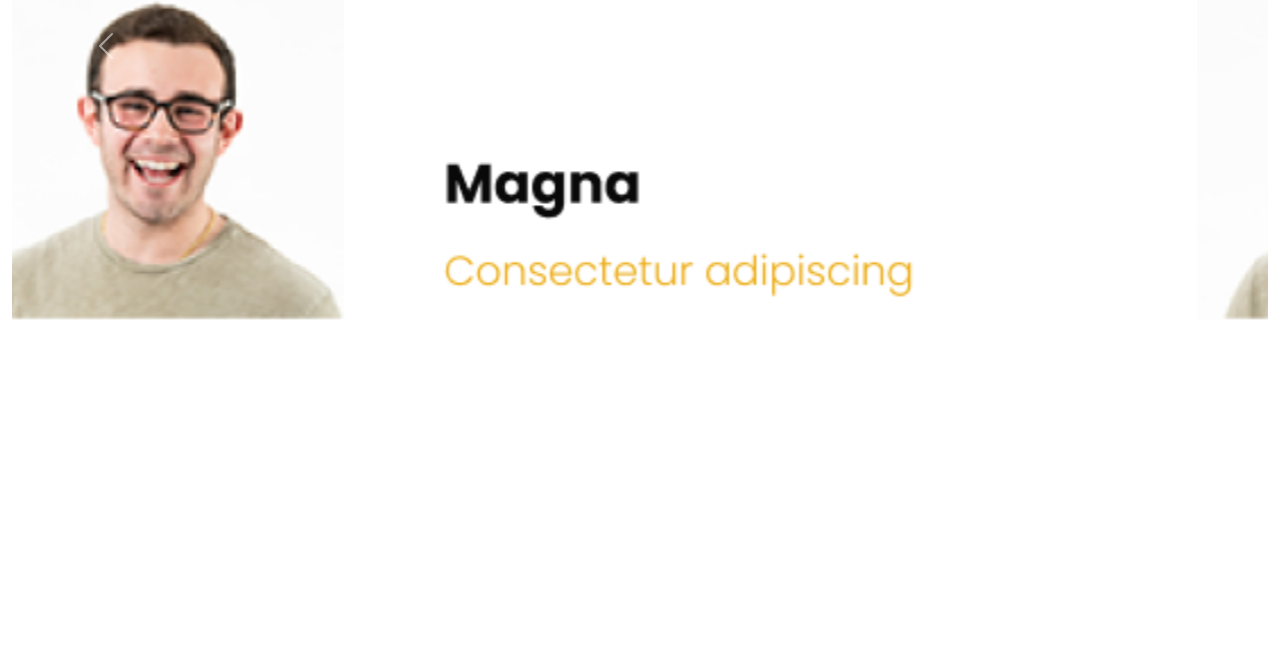
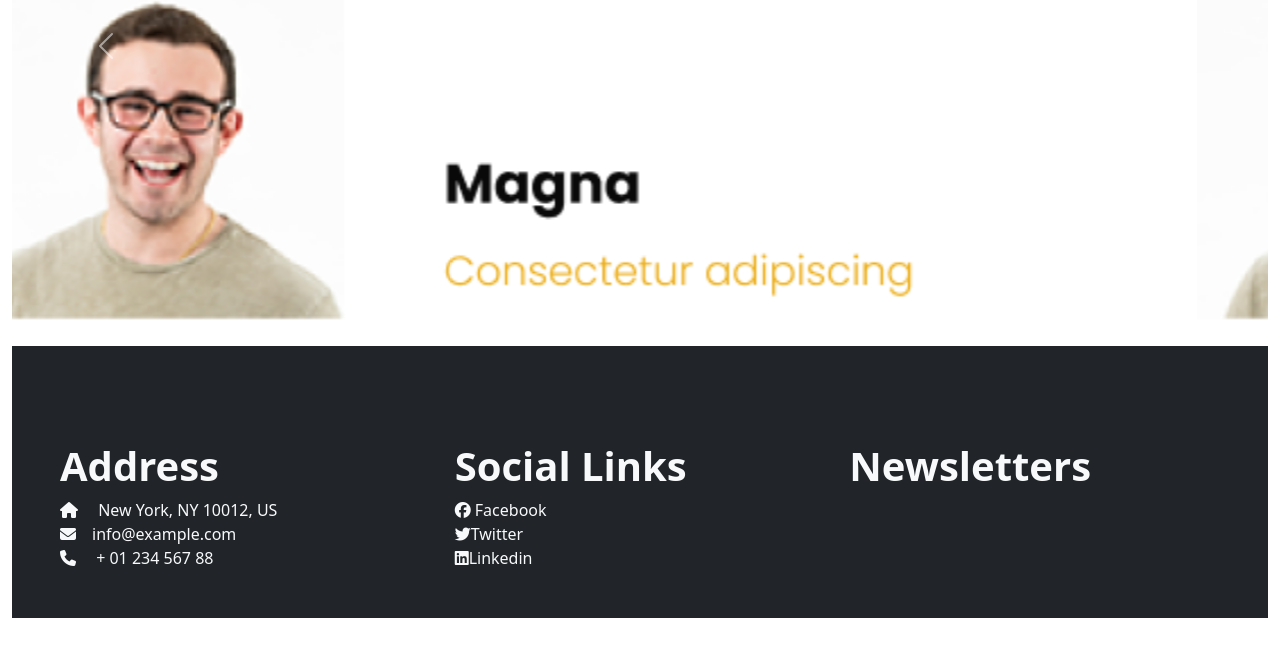
Before and after one commit to sonia0022/MiniHeckathon-task, a plain HTML site: page index.html in a window 1280 px wide. Shown: the part 3568-4224 px from the top of the page. Drawn offline with nearby package versions, Linux system fonts and the light colour scheme.

Commit message:
mini heckathon

```diff
--- a/index.html
+++ b/index.html
@@ -17,6 +17,7 @@
         integrity="sha384-EVSTQN3/azprG1Anm3QDgpJLIm9Nao0Yz1ztcQTwFspd3yD65VohhpuuCOmLASjC" crossorigin="anonymous">
 
     <!-- fontawesome cdn -->
+    <link rel="stylesheet" href="https://cdnjs.cloudflare.com/ajax/libs/font-awesome/6.6.0/css/all.min.css" integrity="sha512-Kc323vGBEqzTmouAECnVceyQqyqdsSiqLQISBL29aUW4U/M7pSPA/gEUZQqv1cwx4OnYxTxve5UMg5GT6L4JJg==" crossorigin="anonymous" referrerpolicy="no-referrer" />
 
     <!-- Custom CSS -->
     <link rel="stylesheet" href="style.css">
@@ -339,6 +340,30 @@
         </section>
 
         <!-- footer -->
+        <section id="footer" class="p-5 bg-dark text-light">
+            <div class="row mt-5">
+                <div class="col col-md-4">
+                    <h2 class="text-light">Address</h2>
+                    <ul>
+                        <li><i class="fas fa-home me-3"></i> New York, NY 10012, US</li>
+                        <li><i class="fas fa-envelope me-3"></i>info@example.com</li>
+                        <li><i class="fas fa-phone me-3"></i> + 01 234 567 88</li>
+                    </ul>
+                </div>
+                <div class="col col-md-4">
+                    <h2 class="text-light">Social Links</h2>
+                    <ul>
+                        <li><i class="fa-brands fa-facebook"></i> Facebook</li>
+                        <li><i class="fa-brands fa-twitter"></i>Twitter</li>
+                        <li><i class="fa-brands fa-linkedin"></i>Linkedin</li>
+                    </ul>
+                </div>
+                <div class="col col-md-4">
+                    <h2 class="text-light">Newsletters</h2>
+
+                </div>
+            </div>
+        </section>
 
 
         <br><br><br><br><br><br><br><br><br><br><br><br><br><br><br><br><br><br><br><br>
--- a/style.css
+++ b/style.css
@@ -19,6 +19,7 @@ ul,
 ol {
     margin: 0;
     padding: 0;
+    list-style-type: none;
 }
 
 /*
```
